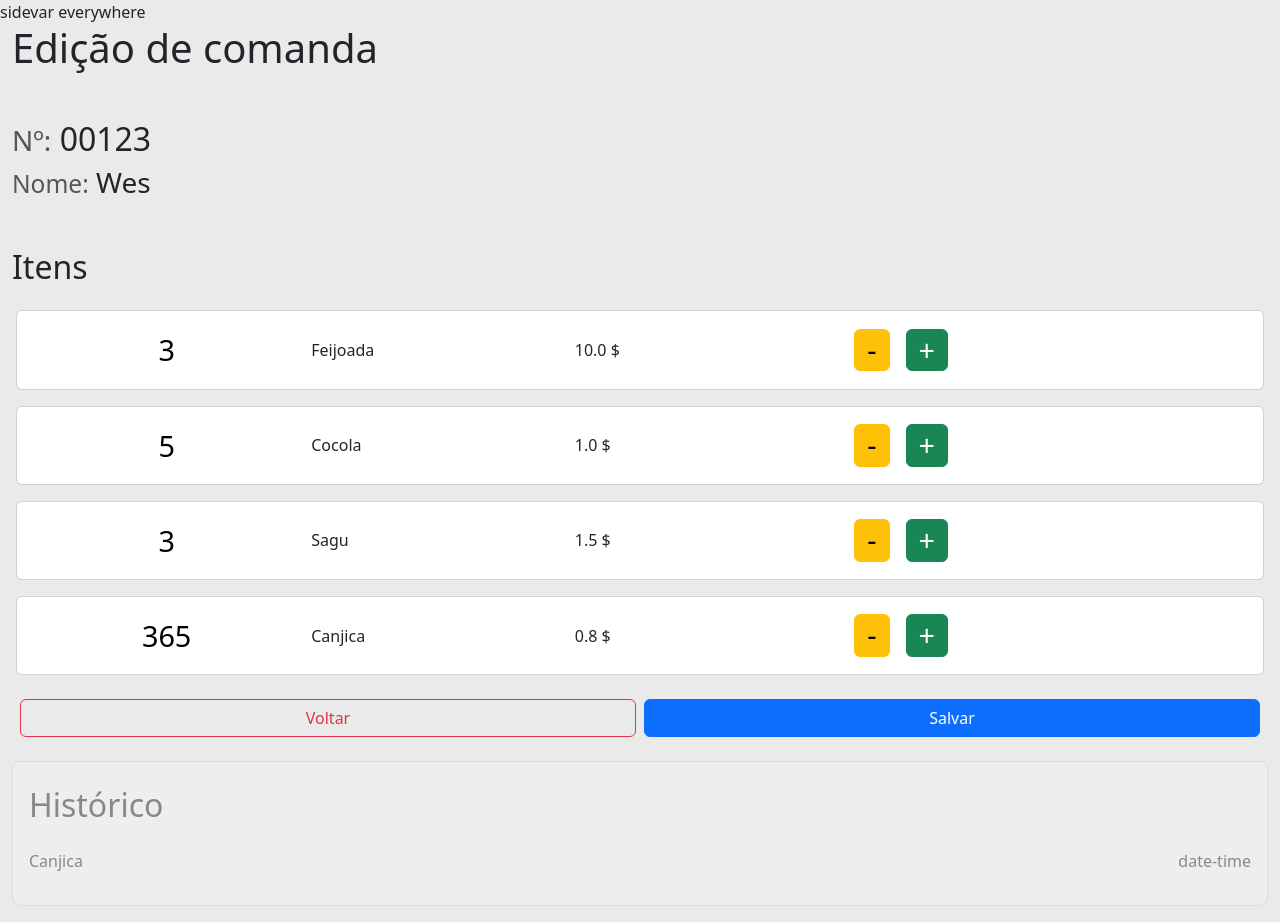
After one commit to bruflor/comanda_tech, a Django app: page /orders/1/1 in a window 1280 px wide. The commit adds this page. Run offline with Django 4.2, Linux system fonts and the light colour scheme; some libraries are stand-ins or nearby versions.

Commit message:
staff view of orders editing

```diff
--- a/ct_apps/orders/static/js/order_static.js
+++ b/ct_apps/orders/static/js/order_static.js
@@ -1,3 +1,12 @@
-function searchOrders(e){
-    console.log(e)
+function handleChangeInputValue(inputId, type){
+    const element = document.getElementById(inputId)
+    if(type === 'add'){
+        element.value = Number(element.value) + 1
+        console.log('increasing', element.value)
+    }
+    if(type === 'remove'){
+        if(Number(element.value) === 0) return
+        element.value = Number(element.value) - 1
+        console.log('decreasing', element.value)
+    }
 }
--- a/ct_apps/orders/templates/orders/roles/staff.html
+++ b/ct_apps/orders/templates/orders/roles/staff.html
@@ -38,7 +38,7 @@
 <div class="mt-4">
     {% for sales_order in sales_orders %}
         {% if sales_order.status %}
-            <a href="{% url "orders:detail" id=sales_order.id %}" class="card m-3 p-3"
+            <a href="{% url "orders:detail_edit" id=sales_order.id is_editing=True %}" class="card m-3 p-3"
                style="border-left: 8px solid {% if sales_order.has_pending_items %}#0f0{% else %}#aaa{% endif %}">
                 {{ sales_order.id }}
                 {{ sales_order.user }}
--- /dev/null
+++ b/ct_apps/orders/templates/orders/sales_order/editing.html
@@ -0,0 +1,66 @@
+{% extends "main.html" %}
+{% load static %}
+
+{% block title %}
+    <title>{{ id }} - Editing</title>
+{% endblock title %}
+
+{% block body %}
+    <form method="post" action="{% url "orders:detail_edit" id=id is_editing=True %}">
+        <div class="container-fluid">
+            <h1 class="mb-5">Edição de comanda</h1>
+
+            <div class="mb-4">
+                <h2><small class="text-muted">Nº:</small> {{ id }}</h2>
+                <h3><small class="text-muted">Nome:</small> {{ user }}</h3>
+            </div>
+
+            <div>
+                <h2 class="mt-5 mb-4">Itens</h2>
+                <ul class="m-3 p-0">
+                    {% for item in purchased_items %}
+                        <li class="row mt-3">
+                                <div class="card">
+                                    <div class="card-body row d-flex align-items-center">
+                                        <div class="col-8 d-flex gap-2  align-items-center">
+                                            {# todo: create an after pseudolement here to place som X #}
+                                            <input id="{{ item.id }}" type="number" min="0" value="{{ item.amount }}" style="border:none; width: 100%;font-size:1.8rem; text-align: center">
+                                            <span class="mb-0 w-100 p-0"> {{ item.name }}</span>
+                                            <span class="mb-0 w-100 p-0">{{ item.price }} $</span>
+                                        </div>
+
+                                        <div class="col-4 d-flex gap-3">
+                                            <button type="button" onclick="handleChangeInputValue('{{ item.id }}', 'remove' )" class="btn btn-warning" style="font-size:1.8rem;line-height:100%;">-</button>
+                                            <button type="button" onclick="handleChangeInputValue('{{ item.id }}', 'add' )" class="btn btn-success" style="font-size:1.8rem;line-height:100%;">+</button>
+                                        </div>
+                                    </div>
+                                </div>
+                        </li>
+                    {% endfor %}
+                </ul>
+            </div>
+
+            <div class="d-flex m-2 mt-4 justify-content-md-end justify-content-center gap-2">
+                <button type="reset" class="btn btn-outline-danger w-50">Voltar</button>
+                <button type="submit" class="btn btn-primary w-50">Salvar</button>
+            </div>
+
+            <div class="p-3 pt-4 mt-4" style="color:#888; border: 1px solid #ddd; border-radius: 8px; background: #eee">
+                <h2 class="mb-4 mt-0">Histórico</h2>
+                <ul style="padding: 0">
+                    {% for item in retrieved_items %}
+                        <li class="row mt-3">
+                            <div class="col">
+                                <div class="d-flex gap-3 justify-content-between">
+                                    <p class="mb-0">{{ item.name }} </p>
+                                    <p class="mb-0"> {{ item.timestamp }}</p>
+                                </div>
+                            </div>
+                        </li>
+                    {% endfor %}
+                </ul>
+            </div>
+        </div>
+    </form>
+    <script src="{% static "js/order_static.js" %}"></script>
+{% endblock body %}
--- a/ct_apps/orders/urls.py
+++ b/ct_apps/orders/urls.py
@@ -6,4 +6,5 @@ app_name="orders"
 urlpatterns = [
     path('', views.SaleOrdersView.as_view(), name='list'),
     path('<str:id>/', views.SaleOrdersDetailView.as_view(), name='detail'),
+    path('<str:id>/<is_editing>', views.SaleOrdersDetailEditingView.as_view(), name='detail_edit'),
 ]
--- a/ct_apps/orders/views.py
+++ b/ct_apps/orders/views.py
@@ -15,14 +15,14 @@ class SaleOrdersView(View):
                 {
                     "id": "00123",
                     "user": "Wes",
-                    "status":1,
+                    "status": 1,
                     "has_pending_items": 1
                 },
                 {
                     "id": "00124",
                     "user": "Bru",
                     "status": 1,
-                    "has_pending_items":0
+                    "has_pending_items": 0
                 }
             ]
         }
@@ -56,7 +56,7 @@ class SaleOrdersDetailView(View):
                 },
                 {
                     "id": "34567",
-                    "amount": 3,
+                    "amount": 352,
                     "name": 'Sagu',
                     "price": 1.50
                 },
@@ -75,4 +75,51 @@ class SaleOrdersDetailView(View):
                 }
             ]
         }
-        return render(request, 'orders/roles/consumer.html', context)
+        return render(request, 'orders/sales_order/index.html', context)
+
+
+class SaleOrdersDetailEditingView(View):
+    def get(self, request, id, is_editing, *args, **kwargs):
+        context = {
+            "id": "00123",
+            "user": "Wes",
+            "purchased_items": [
+                {
+                    "id": "123456",
+                    "amount": 3,
+                    "name": 'Feijoada',
+                    "price": 10.00
+                },
+                {
+                    "id": "234567",
+                    "amount": 5,
+                    "name": 'Cocola',
+                    "price": 1.00
+                },
+                {
+                    "id": "34567",
+                    "amount": 3,
+                    "name": 'Sagu',
+                    "price": 1.50
+                },
+                {
+                    "id": "4567",
+                    "amount": 365,
+                    "name": 'Canjica',
+                    "price": 0.80
+                }
+            ],
+            "retrieved_items": [
+                {
+                    "id": "#4567",
+                    "name": 'Canjica',
+                    "timestamp": "date-time"
+                }
+            ]
+        }
+
+        return render(request, 'orders/sales_order/editing.html', context)
+
+    def post(self, request, id, is_editing ):
+        print(request.POST.get("body"))
+        return HttpResponse('success')
```
Also changed, not shown: ct_apps/orders/templates/orders/sales_order/index.html (renamed from ct_apps/orders/templates/orders/roles/consumer.html), 1 other file.
